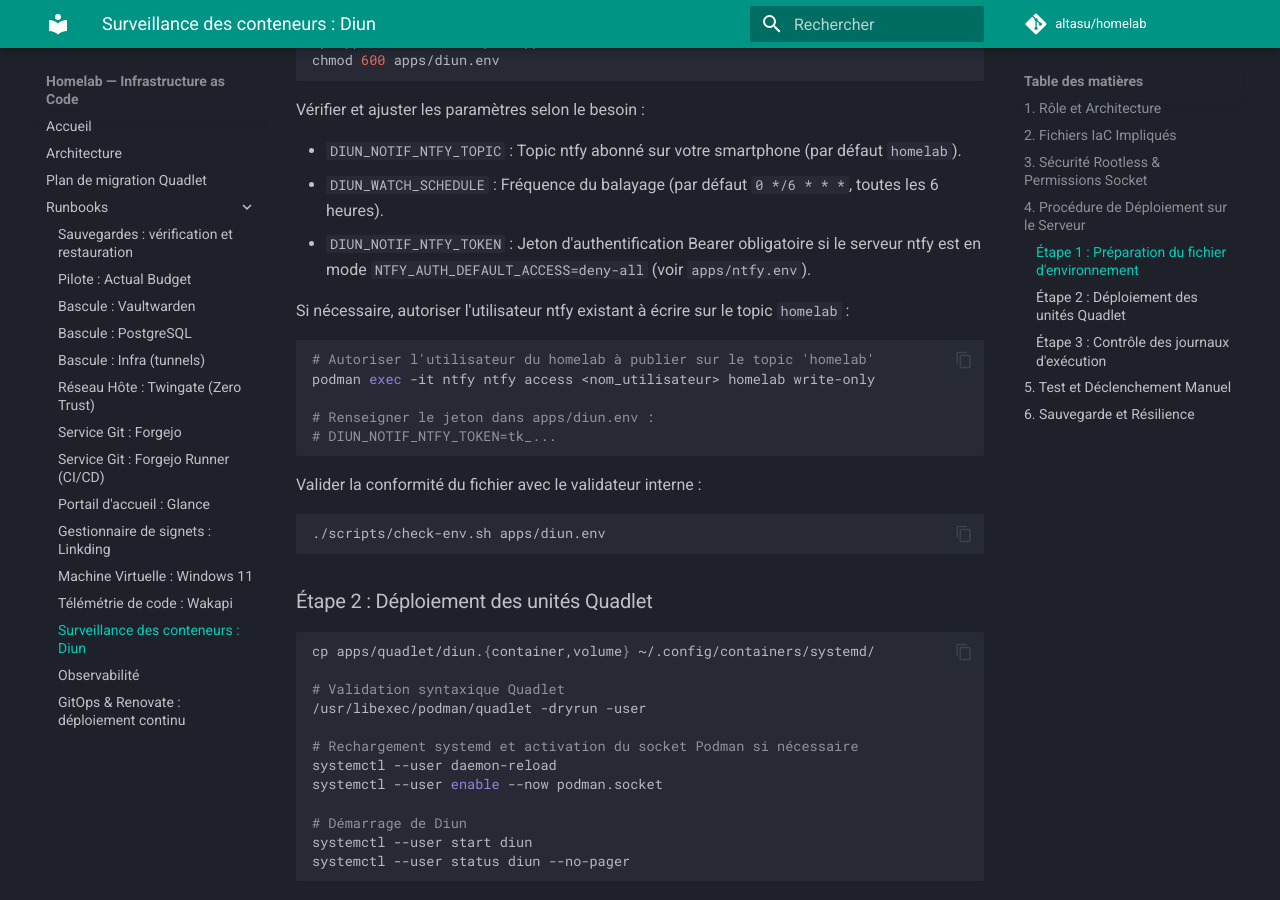
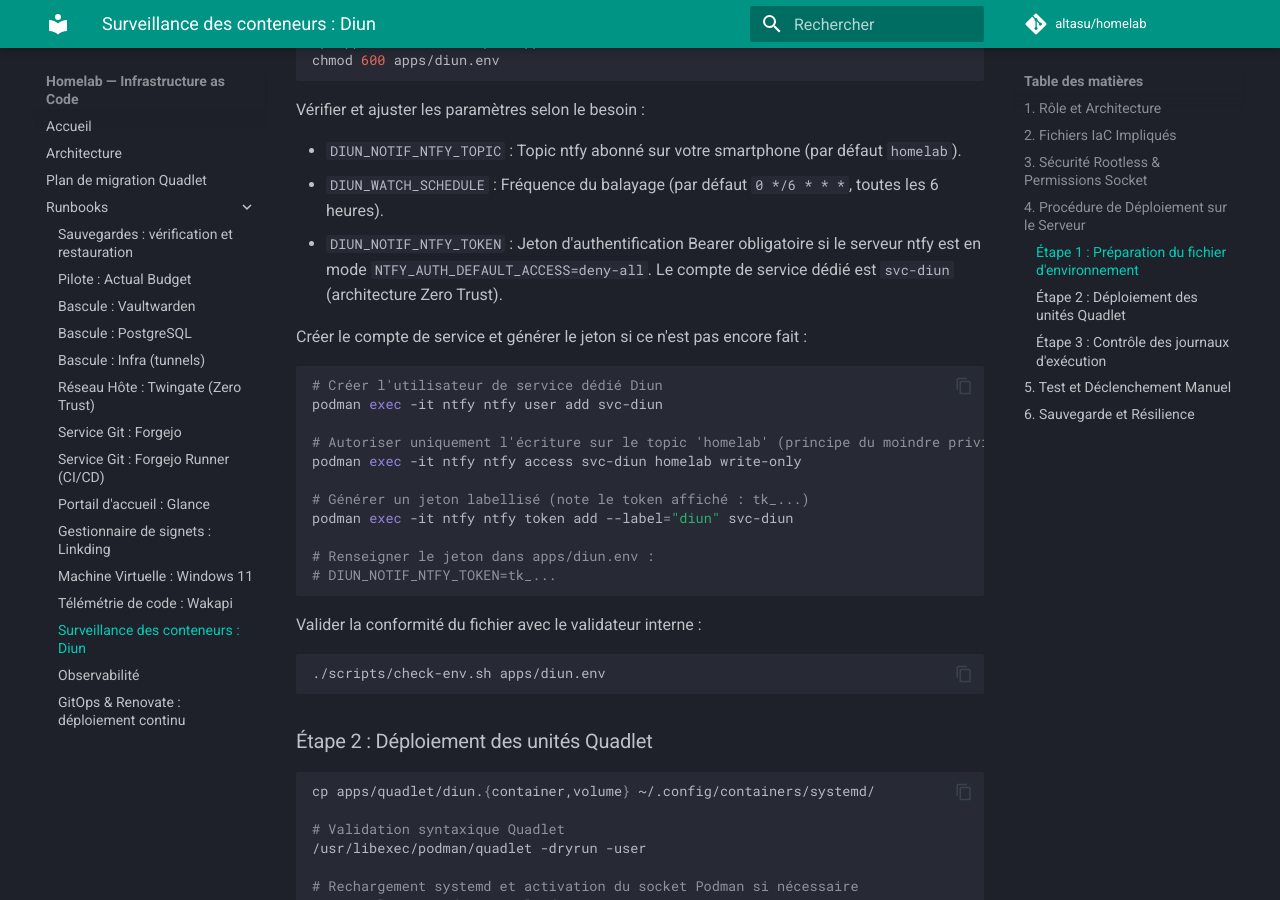
Before and after one commit to altasu/homelab, an MkDocs documentation site: the page built from docs/runbooks/quadlet-diun.md, in a window 1280 px wide and 900 px high, scrolled down 1828 px. Built offline with MkDocs 1.6.1 and Material for MkDocs 9.7.7, drawn with Linux system fonts in a browser that asks for light colours; comment, search, counter and statistics services are not loaded.

Commit message:
docs(diun): mettre à jour le runbook ntfy avec l'architecture Zero Trust (svc-   diun)

````diff
--- a/docs/runbooks/quadlet-diun.md
+++ b/docs/runbooks/quadlet-diun.md
@@ -66,13 +66,19 @@ Vérifier et ajuster les paramètres selon le besoin :
 
 - `DIUN_NOTIF_NTFY_TOPIC` : Topic ntfy abonné sur votre smartphone (par défaut `homelab`).
 - `DIUN_WATCH_SCHEDULE` : Fréquence du balayage (par défaut `0 */6 * * *`, toutes les 6 heures).
-- `DIUN_NOTIF_NTFY_TOKEN` : Jeton d'authentification Bearer obligatoire si le serveur ntfy est en mode `NTFY_AUTH_DEFAULT_ACCESS=deny-all` (voir `apps/ntfy.env`).
+- `DIUN_NOTIF_NTFY_TOKEN` : Jeton d'authentification Bearer obligatoire si le serveur ntfy est en mode `NTFY_AUTH_DEFAULT_ACCESS=deny-all`. Le compte de service dédié est `svc-diun` (architecture Zero Trust).
 
-Si nécessaire, autoriser l'utilisateur ntfy existant à écrire sur le topic `homelab` :
+Créer le compte de service et générer le jeton si ce n'est pas encore fait :
 
 ```bash
-# Autoriser l'utilisateur du homelab à publier sur le topic 'homelab'
-podman exec -it ntfy ntfy access <nom_utilisateur> homelab write-only
+# Créer l'utilisateur de service dédié Diun
+podman exec -it ntfy ntfy user add svc-diun
+
+# Autoriser uniquement l'écriture sur le topic 'homelab' (principe du moindre privilège)
+podman exec -it ntfy ntfy access svc-diun homelab write-only
+
+# Générer un jeton labellisé (note le token affiché : tk_...)
+podman exec -it ntfy ntfy token add --label="diun" svc-diun
 
 # Renseigner le jeton dans apps/diun.env :
 # DIUN_NOTIF_NTFY_TOKEN=tk_...
````
